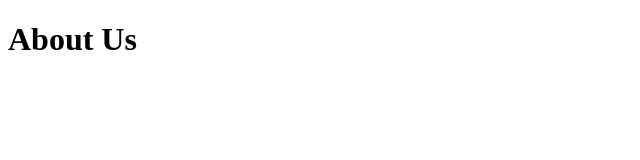
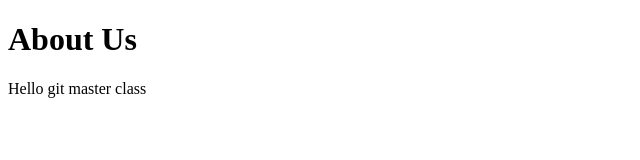
Before and after one commit to ReshmaKoredla/GitandGithub, a plain HTML site: page aboutus.html in a window 1280 px wide. Shown: the whole page, without its empty margins (0-640 px from the left). Drawn offline with Linux system fonts and the light colour scheme.

Commit message:
modified aboutus.html in development branch

```diff
--- a/aboutus.html
+++ b/aboutus.html
@@ -7,5 +7,6 @@
 </head>
 <body>
     <h1>About Us</h1>
+    <p>Hello git master class</p>
 </body>
 </html>
```
